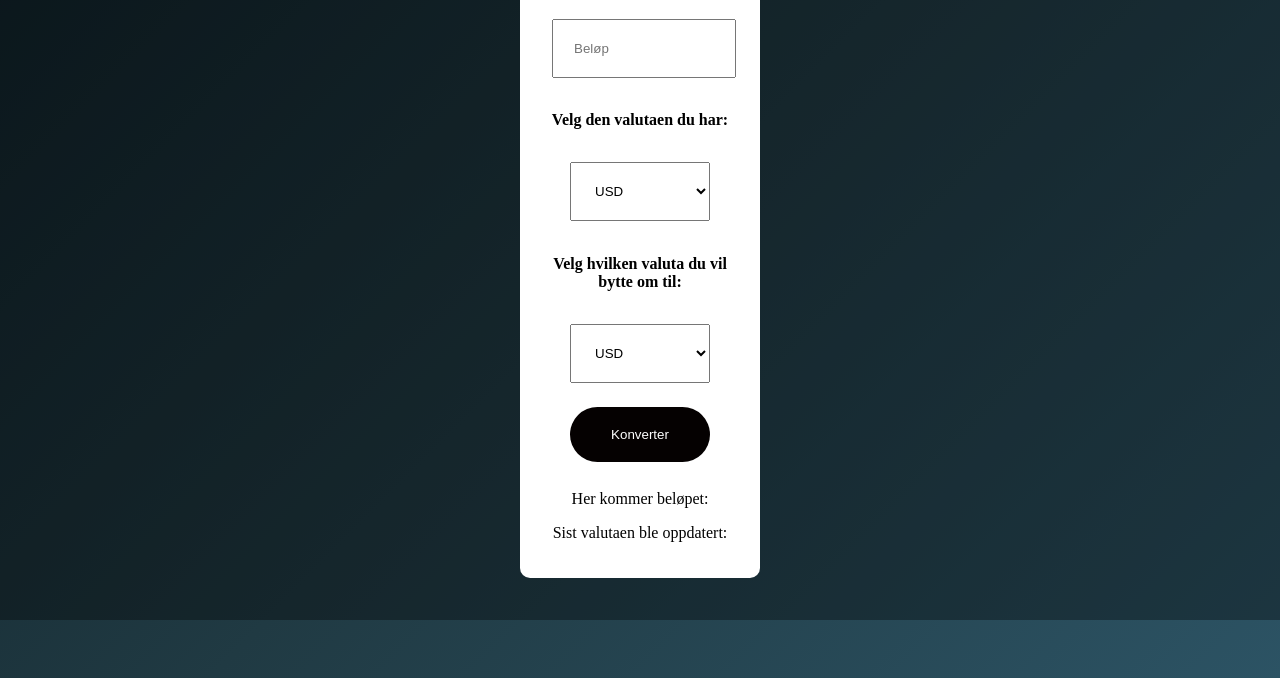
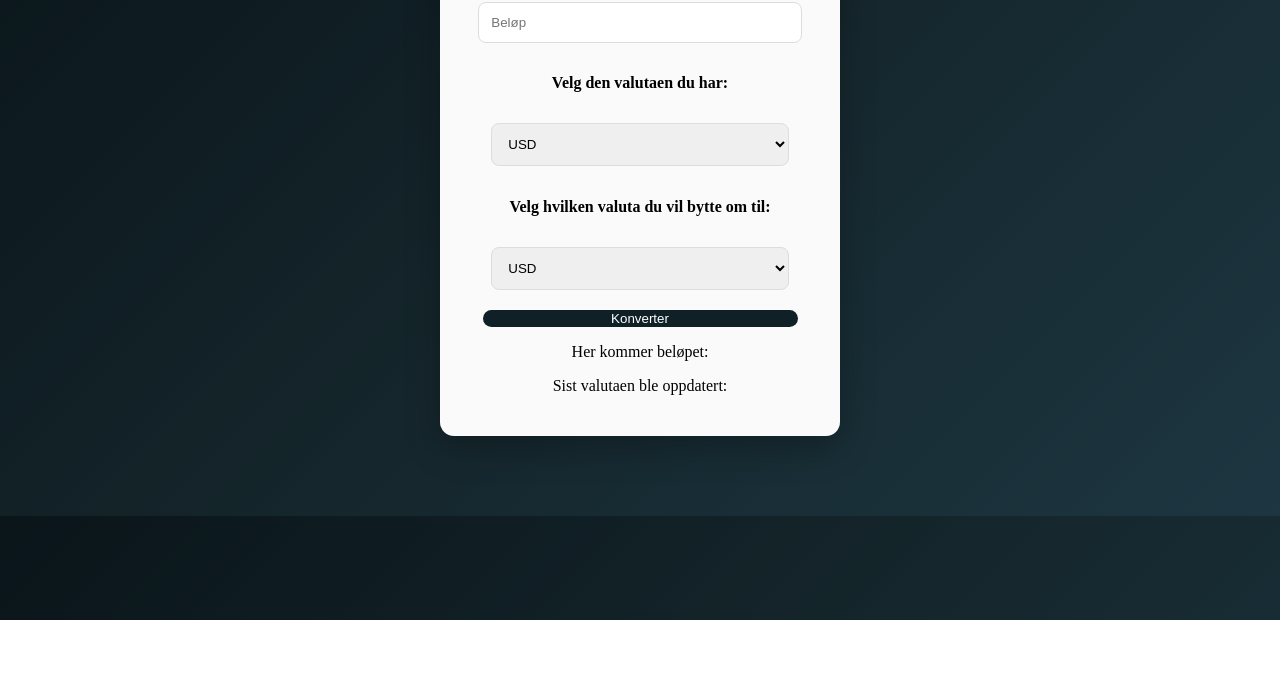
Before and after one commit to Mahoa077/Valuta-kalkulator, a plain HTML site: page index.html in a window 1280 px wide. Shown: the part 180-858 px from the top of the page. After the commit the page ends 800 px from the top, so only its background shows below. Drawn offline with Linux system fonts and the light colour scheme.

Commit message:
scss fiks

```diff
--- a/script.js
+++ b/script.js
@@ -77,9 +77,12 @@ async function getRates(base = "USD") {
     // Ellers så hent ny data
     console.log("Henter ny data for", base);
 
-    const response = await fetch(
-        `http://192.168.20.77:3000/api/rates/${base}`
-    );
+
+    const response = await fetch(`/api/rates/${base}`);
+    //const response = await fetch(
+    //    `/api/rates/${base}`
+        //`http://192.168.20.77:3000/api/rates/${base}`
+    //);
 
     const data = await response.json();
 
--- a/style.css
+++ b/style.css
@@ -15,28 +15,54 @@ body {
 }
 
 .container {
-    background-color: white;
-    padding: 20px;
-    width: 200px;
-    margin: 100px auto;
-    border-radius: 10px;
+    background-color: rgb(250, 250, 250);
+    padding: 25px;
+    width: 350px;
+    margin: 80px auto;
+    border-radius: 14px;
+    max-width: 90%;
+    box-shadow: 0 12px 35px rgba(0,0,0,0.25);
+    backdrop-filter: blur(10px);
+    position: relative;
+    z-index: 1;
 }
 
-input, select, button {
-    margin: 12px;
-    padding: 20px;
-    width: 70%;
+input, select {
+    margin: 10px 0;
+    padding: 12px;
+    width: 85%;
+
+    border-radius: 8px;
+    border: 1px solid #ddd;
+
+    outline: none;
+    transition: 0.2s;
+}
+
+input:focus, select:focus {
+    border-color: #2c5364;
+    box-shadow: 0 0 5px rgba(44,83,100,0.4);
 }
 
 button {
-    background-color: rgb(5, 1, 1);
+    margin-top: 10px;
+    padding: 12pz;
+    width: 90%;
+
+    background: #0f2027;
     color: white;
+
     border: none;
+    border-radius: 10px;
+
     cursor: pointer;
-    border-radius: 45px;
+    transition: 0.2s;
 }
 
 button:hover {
+    background: #2c5364;
+    transform: scale(1.03);
+
     background-color: rgb(48, 132, 104);
     color: white;
 }
@@ -69,8 +95,3 @@ button:hover {
     background: rgba(0, 0, 0, 0.35);
     z-index: -1;
 }
-
-.container{
-    position: relative;
-    z-index: 1;
-}
```
